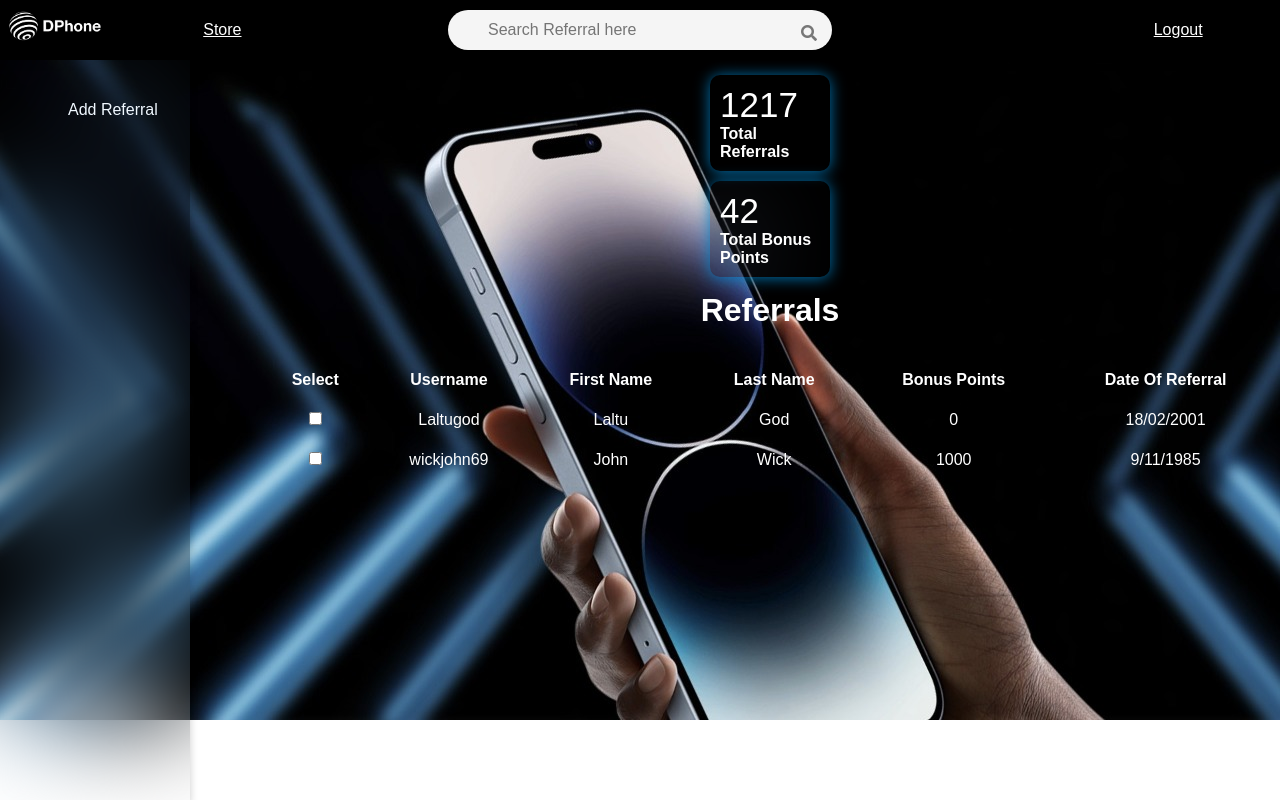
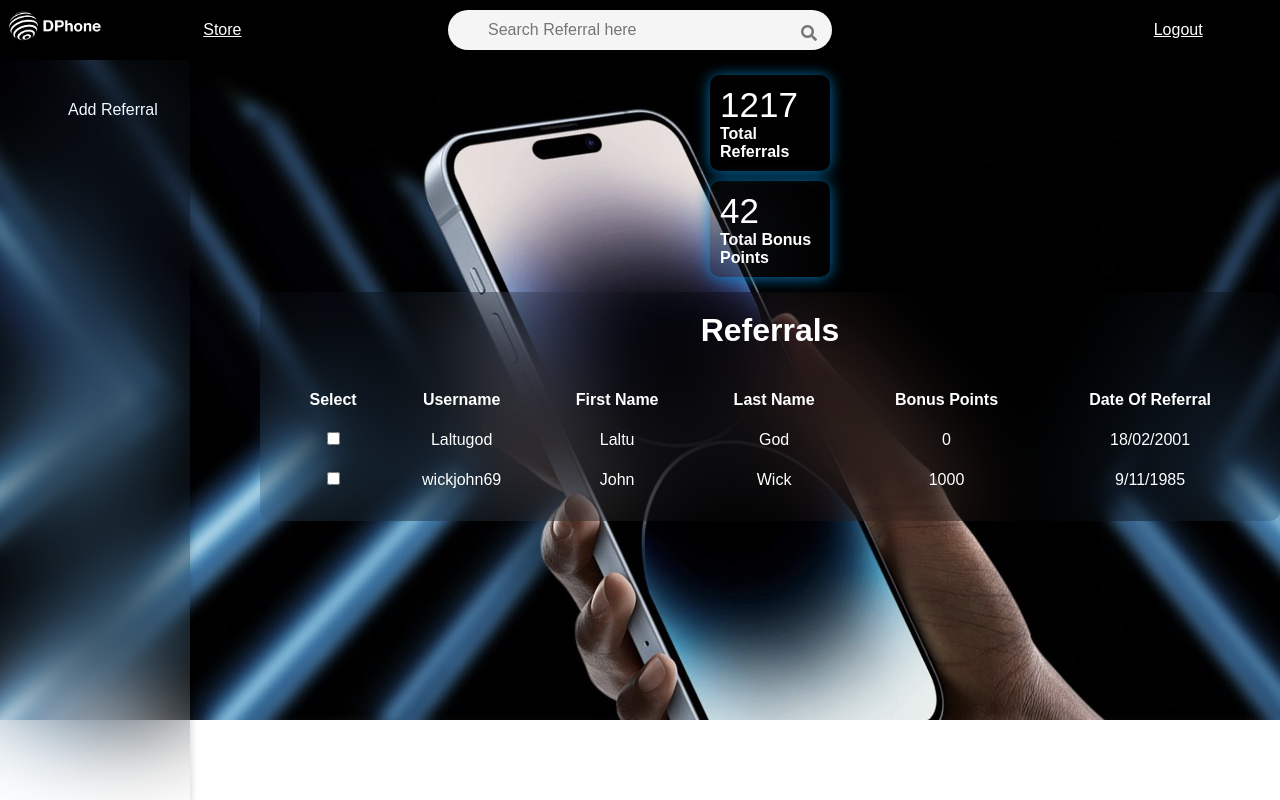
Before and after one commit to Utkarsh26112001/DphoneFrontend, a plain HTML site: page html/ReferralPage.html in a window 1280 px wide. Drawn offline with nearby package versions, Linux system fonts and the light colour scheme.

Commit message:
Updated Css

```diff
--- a/css/ReferralPage.css
+++ b/css/ReferralPage.css
@@ -266,6 +266,18 @@ th,td{
     width: 50%;
 }
 
+.charts{
+    border-radius: 10px;
+    padding: 20px;
+    width: 100%;
+    backdrop-filter: blur(50px);
+    box-shadow: none;
+
+}
+
+
+
+
 
 
 
```
